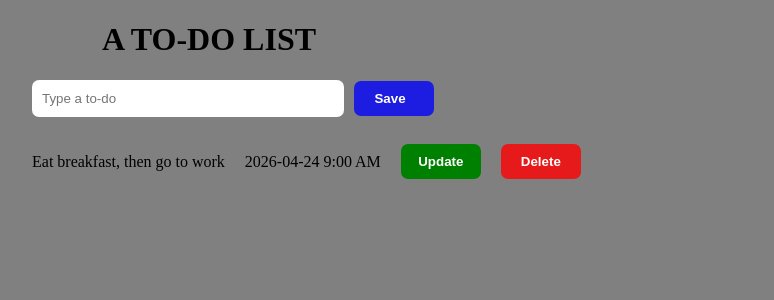
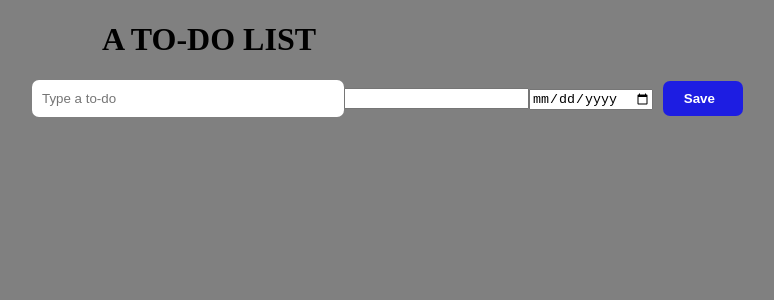
Before and after one commit to barrymomodouwurrie-165/todo-list, a React (Vite) app: page / in a window 1280 px wide. Shown: the top 300 px of the page, without its empty margins (6-780 px from the left). Built offline with nearby package versions, Linux system fonts and the light colour scheme.

Commit message:
fixed an error that was stopping the page from display

```diff
--- a/src/App.jsx
+++ b/src/App.jsx
@@ -1,12 +1,25 @@
+import { useState } from "react";
 import Index from "./pages/Index";
-import { Messages } from "./pages/Index";
-import "./pages/style.css"
+import "./pages/style.css";
+import Tasks from "./pages/Tasks";
 
 function App() {
+  const [messageList, setMessageList] = useState([
+    {
+      id: 1,
+      message: "Eat breakfast",
+      time: "9:00",
+      date: "27/04/2026",
+    },
+  ]);
+
   return (
     <>
-      <Index />
-      <Messages />
+      <Index
+        messageList={messageList}
+        setMessageList={setMessageList}
+      />
+      <Tasks MessageList={messageList} />
     </>
   );
 }
--- a/src/pages/Index.jsx
+++ b/src/pages/Index.jsx
@@ -1,21 +1,46 @@
+import { useState } from "react";
 
-export const Messages = () => {
-  return (
-    <div className="message-container">
-      <p className="para1">Eat breakfast, then go to work</p>
-      <p className="para2">2026-04-24 9:00 AM</p>
-      <button className="update-button">Update</button>
-      <button className="delete-button">Delete</button>
-    </div>
-  );
-};
-
-const Index = () => {
+const Index = ({ messageList, setMessageList }) => {
+  const [time, setTime] = useState("");
+  const [date, setDate] = useState("");
+   const [message, setMessage] = useState("");
+  const SendButton = () => {
+    setMessageList([
+      ...messageList,
+      {
+        id: crypto.randomUUID,
+        message: message,
+        time: time,
+        date: date,
+      },
+    ]);
+    setMessage("");
+    console.log(messageList);
+  };
+  const TextChange = (e) => {
+    setMessage(e.target.value);
+  };
+  const TimeChange = (e) => {
+    setTime(e.target.value);
+  };
+  const DateChange = (e) => {
+    setDate(e.target.value);
+  };
   return (
     <div className="input-container">
       <h1>A TO-DO LIST</h1>
-      <input className="input" type="text" placeholder="Type a to-do"/>
-      <button className="save-button">Save</button>
+      <input
+        className="input"
+        type="text"
+        placeholder="Type a to-do"
+        onChange={TextChange}
+        value={message}
+      />
+      <input type="datetime" name="" id="" onChange={TimeChange} value={time} />
+      <input type="date" name="" id="" onChange={DateChange} value={date} />
+      <button className="save-button" onClick={SendButton}>
+        Save
+      </button>
     </div>
   );
 };
--- /dev/null
+++ b/src/pages/Tasks.jsx
@@ -0,0 +1,23 @@
+import { Fragment } from "react";
+
+const Tasks = ({ messageList }) => {
+  return (
+    <Fragment>
+      {messageList &&
+        messageList.map((item) => {
+          return (
+            <div className="message-container" key={item.id}>
+              <p className="para1">{item.message}</p>
+              <p className="para2">
+                {item.date} {item.time}
+              </p>
+              <button className="update-button">Update</button>
+              <button className="delete-button">Delete</button>
+            </div>
+          );
+        })}
+    </Fragment>
+  );
+};
+
+export default Tasks;
--- a/src/pages/style.css
+++ b/src/pages/style.css
@@ -1,18 +1,19 @@
 body {
   background-color: gray;
 }
-.input-container, .message-container{
+.input-container,
+.message-container {
   margin-left: 30px;
   margin-top: 20px;
 }
-.input{
+.input {
   height: 35px;
   width: 300px;
   border-radius: 7px;
   border: none;
   padding-left: 10px;
 }
-.save-button{
+.save-button {
   padding: 10px 18px;
   width: 80px;
   margin-left: 10px;
@@ -23,26 +24,30 @@ body {
   background-color: rgba(0, 0, 255, 0.774);
   color: white;
 }
-h1{
+h1 {
   margin-left: 70px;
 }
-.message-container{
+.message-container {
   display: flex;
   column-gap: 20px;
   align-items: center;
 }
-.update-button, .delete-button{
+.update-button,
+.delete-button {
   height: 35px;
   width: 80px;
   border-radius: 7px;
   border: none;
   font-weight: bolder;
 }
-.update-button{
+.update-button {
   background-color: green;
   color: white;
 }
-.delete-button{
+.delete-button {
   background-color: rgba(255, 0, 0, 0.801);
   color: white;
 }
+p {
+  font-size: 15px;
+}
```
Lines whose indentation alone changed are shown as unchanged.
